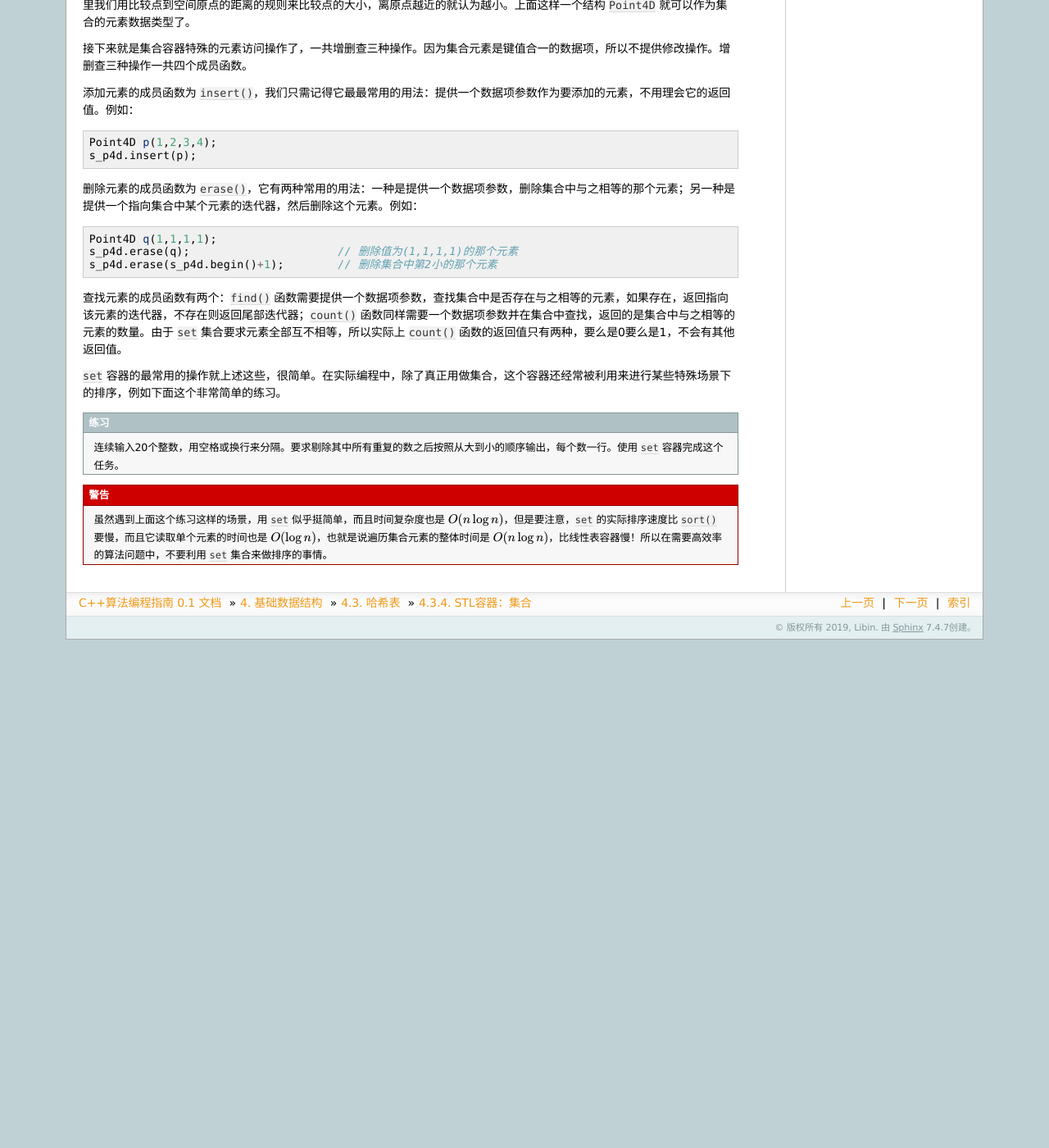
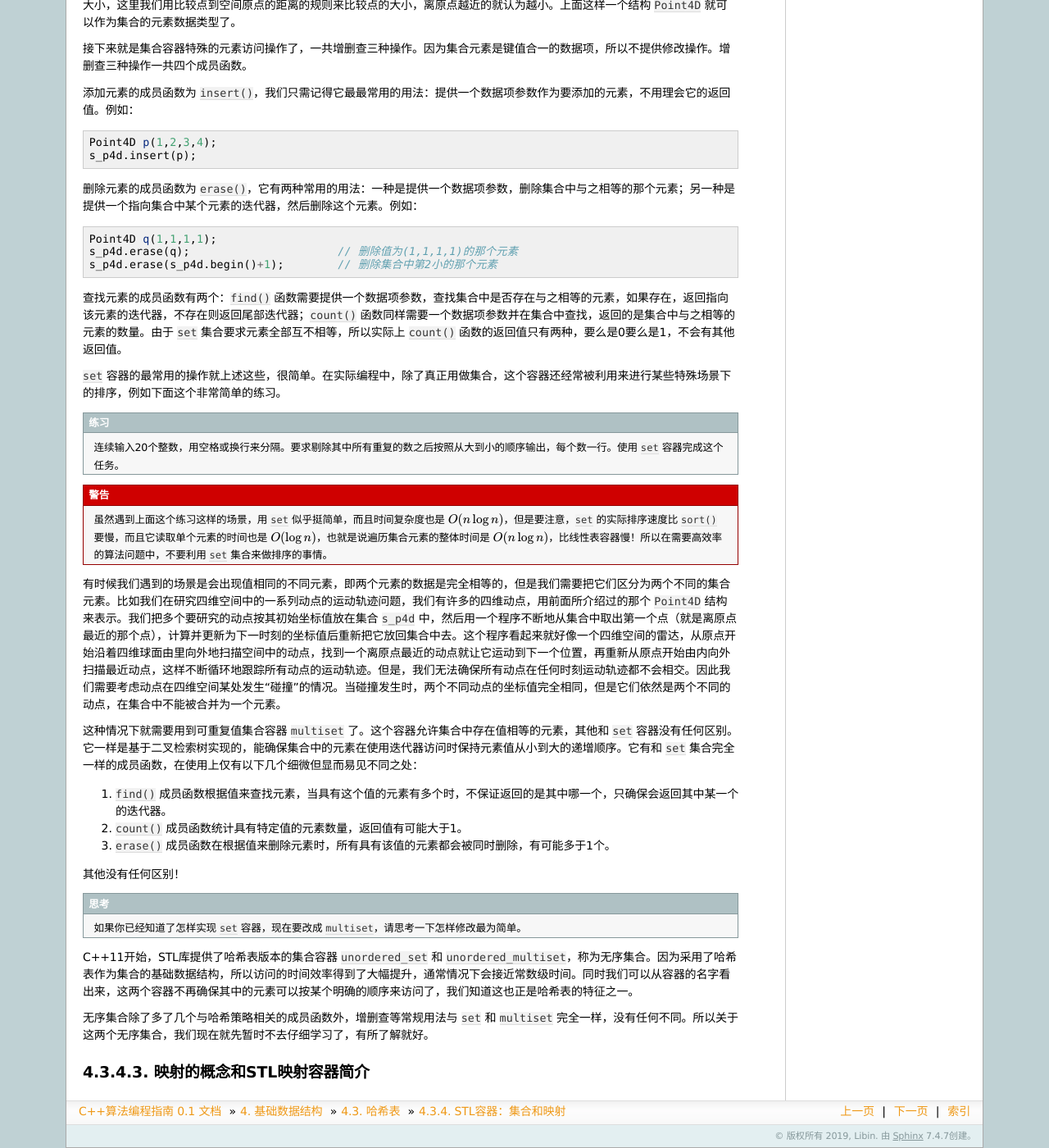
Before and after one commit to majorli/algo_guide, a Sphinx documentation site: the page built from source/ch03/sec03/334_set.rst, in a window 1280 px wide and 1400 px high, scrolled down 1944 px. Shown: the whole window at 82% size. Built offline with Sphinx 7.4.7, drawn with Linux system fonts in a browser that asks for light colours; formulas are drawn with MathJax 3; before the commit the page ends 2724 px from its top, so only the background shows below that; some of the changed text lies outside the part shown.

Commit message:
20200727_2317draft_334_writing

```diff
--- a/source/ch03/330_hash.rst
+++ b/source/ch03/330_hash.rst
@@ -22,4 +22,3 @@
    sec03/332_hash_2
    sec03/333_hash_3
    sec03/334_set
-   sec03/335_map
--- a/source/ch03/sec03/334_set.rst
+++ b/source/ch03/sec03/334_set.rst
@@ -1,5 +1,5 @@
-STL容器：集合
-+++++++++++++
+STL容器：集合和映射
++++++++++++++++++++
 
 回顾前面的内容，我们学习了哈希表这种特殊的数据表，它具有能够以接近常数时间的效率进行元素增删查改的优秀性能，但是它对元素的类型有一定的要求，即要求元素是所谓的键值对形式的数据项，其中键这个部分要求是唯一的，不同的数据项必须有不同的键。在实际的算法问题编程中，很少遇见需要自己编写一个哈希表的情况，但是经常会用到集合和映射这两种数据结构，它们往往是基于哈希表来实现的。前面我们也已经说过，如果哈希表中保存的数据项是键值合一的，那么就相当于一个集合，如果是键值分开的，那么就相当于一个映射。
 
@@ -72,7 +72,7 @@ STL集合容器
 
    set<Point4D> s_p4d;
 
-例如四维空间中一个点的坐标，由4个 ``double`` 型浮点数构成，一般可以用一个长度为4的 ``double`` 型数组来表示。但是数组不能直接用做集合的元素类型，所以我们用一个结构来包装它。并且我们需要重载这个结构的小于比较运算符，让它们可以比较大小，这里我们用比较点到空间原点的距离的规则来比较点的大小，离原点越近的就认为越小。上面这样一个结构 ``Point4D`` 就可以作为集合的元素数据类型了。
+上面的结构表示四维空间中点，它的坐标由4个 ``double`` 型浮点数构成，一般可以用一个长度为4的 ``double`` 型数组来表示。但是数组不能直接用做集合的元素类型，所以我们用一个结构来包装它。并且我们需要重载这个结构的小于比较运算符，让它们可以比较大小，这里我们用比较点到空间原点的距离的规则来比较点的大小，离原点越近的就认为越小。上面这样一个结构 ``Point4D`` 就可以作为集合的元素数据类型了。
 
 接下来就是集合容器特殊的元素访问操作了，一共增删查三种操作。因为集合元素是键值合一的数据项，所以不提供修改操作。增删查三种操作一共四个成员函数。
 
@@ -102,3 +102,24 @@ STL集合容器
 .. warning::
 
    虽然遇到上面这个练习这样的场景，用 ``set`` 似乎挺简单，而且时间复杂度也是 :math:`O(n\log n)`\ ，但是要注意，\ ``set`` 的实际排序速度比 ``sort()`` 要慢，而且它读取单个元素的时间也是 :math:`O(\log n)`\ ，也就是说遍历集合元素的整体时间是 :math:`O(n\log n)`\ ，比线性表容器慢！所以在需要高效率的算法问题中，不要利用 ``set`` 集合来做排序的事情。
+
+有时候我们遇到的场景是会出现值相同的不同元素，即两个元素的数据是完全相等的，但是我们需要把它们区分为两个不同的集合元素。比如我们在研究四维空间中的一系列动点的运动轨迹问题，我们有许多的四维动点，用前面所介绍过的那个 ``Point4D`` 结构来表示。我们把多个要研究的动点按其初始坐标值放在集合 ``s_p4d`` 中，然后用一个程序不断地从集合中取出第一个点（就是离原点最近的那个点），计算并更新为下一时刻的坐标值后重新把它放回集合中去。这个程序看起来就好像一个四维空间的雷达，从原点开始沿着四维球面由里向外地扫描空间中的动点，找到一个离原点最近的动点就让它运动到下一个位置，再重新从原点开始由内向外扫描最近动点，这样不断循环地跟踪所有动点的运动轨迹。但是，我们无法确保所有动点在任何时刻运动轨迹都不会相交。因此我们需要考虑动点在四维空间某处发生“碰撞”的情况。当碰撞发生时，两个不同动点的坐标值完全相同，但是它们依然是两个不同的动点，在集合中不能被合并为一个元素。
+
+这种情况下就需要用到可重复值集合容器 ``multiset`` 了。这个容器允许集合中存在值相等的元素，其他和 ``set`` 容器没有任何区别。它一样是基于二叉检索树实现的，能确保集合中的元素在使用迭代器访问时保持元素值从小到大的递增顺序。它有和 ``set`` 集合完全一样的成员函数，在使用上仅有以下几个细微但显而易见不同之处：
+
+1. ``find()`` 成员函数根据值来查找元素，当具有这个值的元素有多个时，不保证返回的是其中哪一个，只确保会返回其中某一个的迭代器。
+2. ``count()`` 成员函数统计具有特定值的元素数量，返回值有可能大于1。
+3. ``erase()`` 成员函数在根据值来删除元素时，所有具有该值的元素都会被同时删除，有可能多于1个。
+
+其他没有任何区别！
+
+.. admonition:: 思考
+
+   如果你已经知道了怎样实现 ``set`` 容器，现在要改成 ``multiset``\ ，请思考一下怎样修改最为简单。
+
+C++11开始，STL库提供了哈希表版本的集合容器 ``unordered_set`` 和 ``unordered_multiset``\ ，称为无序集合。因为采用了哈希表作为集合的基础数据结构，所以访问的时间效率得到了大幅提升，通常情况下会接近常数级时间。同时我们可以从容器的名字看出来，这两个容器不再确保其中的元素可以按某个明确的顺序来访问了，我们知道这也正是哈希表的特征之一。
+
+无序集合除了多了几个与哈希策略相关的成员函数外，增删查等常规用法与 ``set`` 和 ``multiset`` 完全一样，没有任何不同。所以关于这两个无序集合，我们现在就先暂时不去仔细学习了，有所了解就好。
+
+映射的概念和STL映射容器简介
+^^^^^^^^^^^^^^^^^^^^^^^^^^^^
--- a/source/ch03/sec03/335_map.rst
+++ /dev/null
@@ -1,2 +0,0 @@
-STL容器：映射
-++++++++++++++
```
